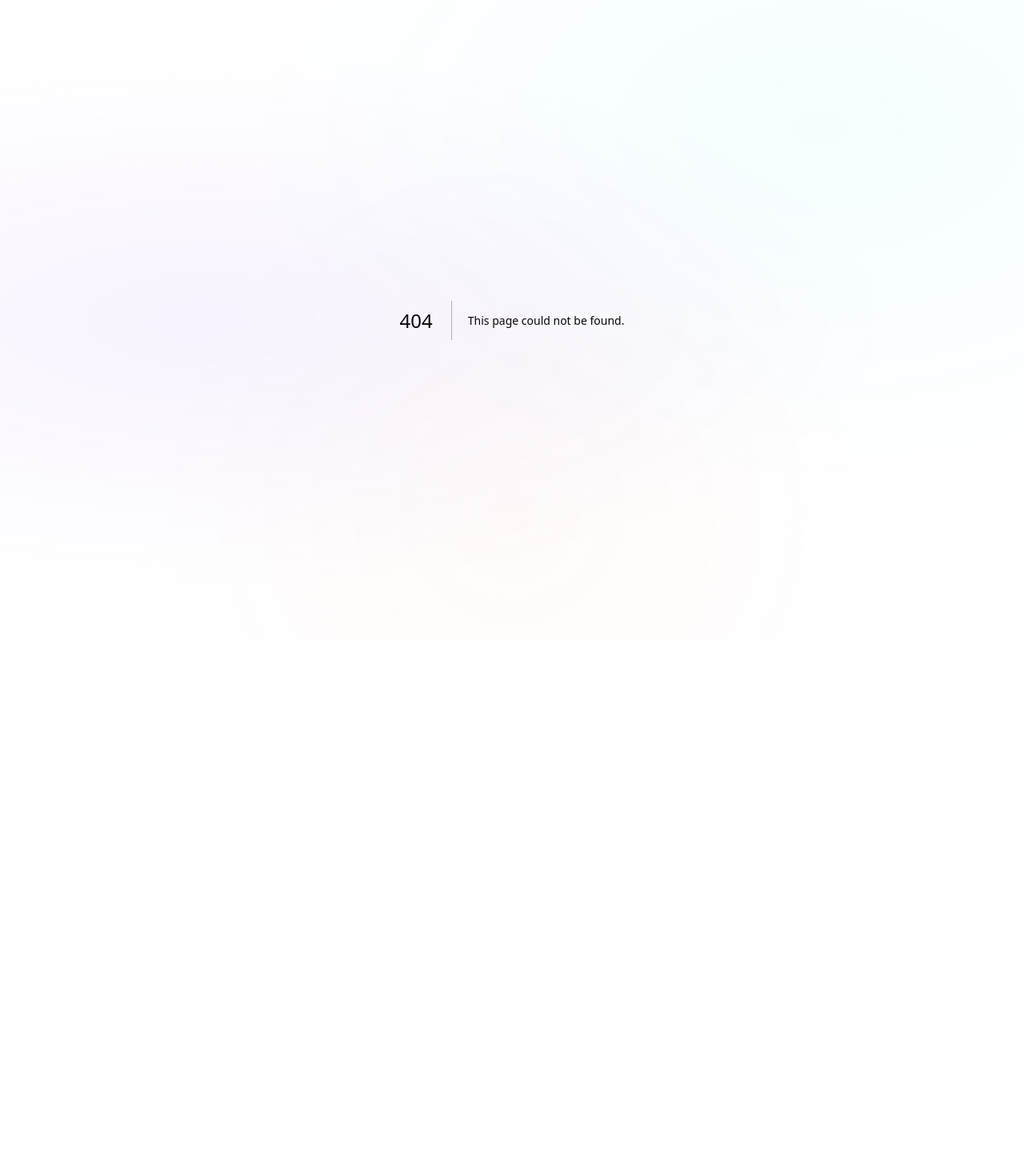
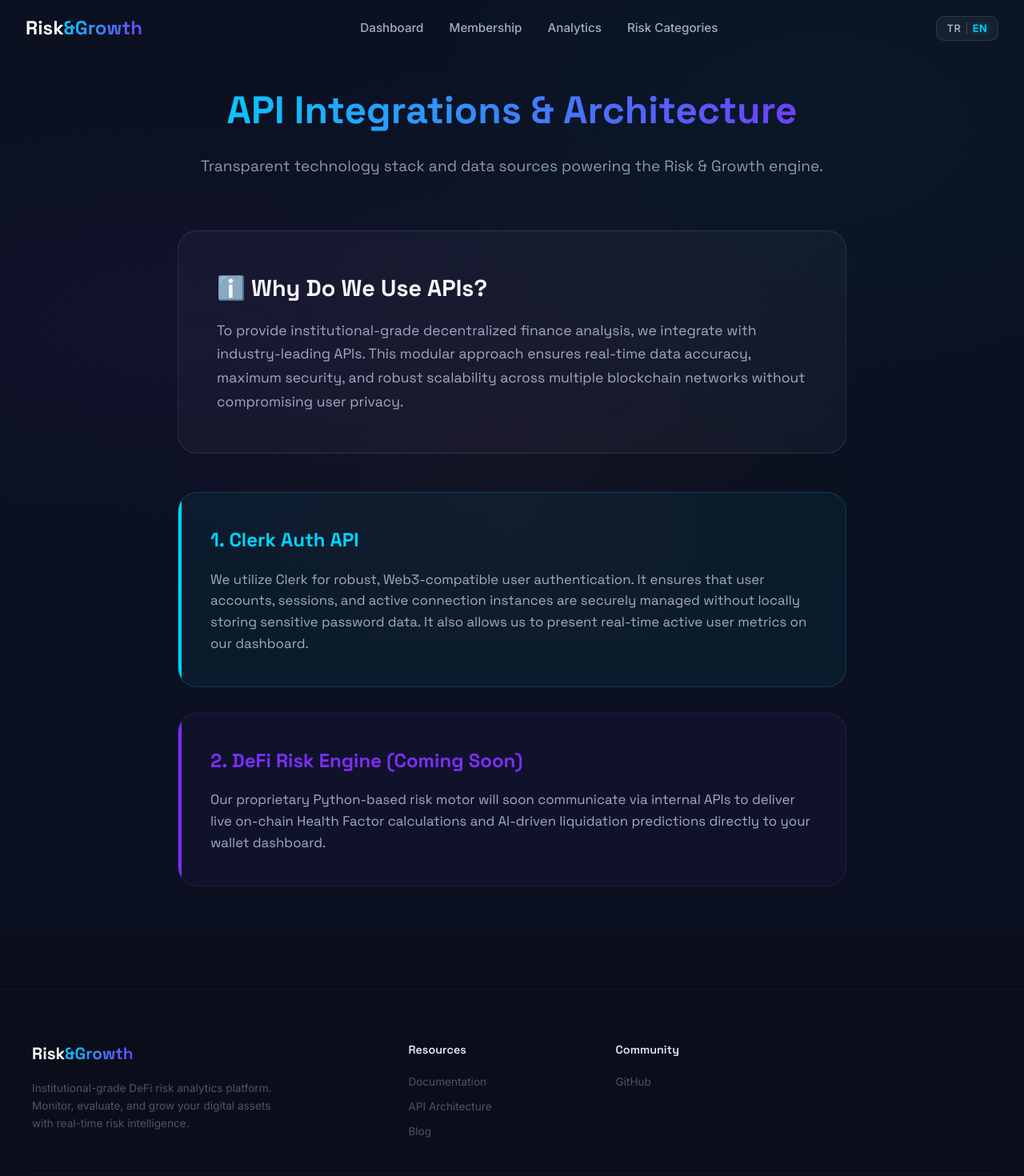
Before and after one commit to sudeugur/risk-and-growth, a Next.js app: page /api-docs in a window 1280 px wide. Before the commit this address had no page. Shown: the top 1470 px of the page at 80% size. Before the commit the page ends 800 px from the top, so only its background shows below. Built offline with nearby package versions, Linux system fonts and the light colour scheme; no server answers.

Commit message:
feat: add api architecture docs page and smart routing to navbar

```diff
--- /dev/null
+++ b/src/app/api-docs/page.js
@@ -0,0 +1,62 @@
+"use client";
+import { useLanguage } from "@/context/LanguageContext";
+import Navbar from "@/components/Navbar";
+import Footer from "@/components/Footer";
+
+export default function ApiDocsPage() {
+  const { t } = useLanguage();
+
+  return (
+    <>
+      <Navbar />
+      <main style={{ minHeight: '100vh', backgroundColor: '#0b1120', color: '#fff', paddingTop: '100px', paddingBottom: '4rem', fontFamily: '"Space Grotesk", sans-serif' }}>
+        <div style={{ maxWidth: '900px', margin: '0 auto', padding: '0 2rem' }}>
+
+          <div style={{ textAlign: 'center', marginBottom: '4rem' }}>
+            <h1 style={{ fontSize: '3rem', fontWeight: 'bold', marginBottom: '1rem', background: 'linear-gradient(to right, #00d4ff, #7b2ff7)', backgroundClip: 'text', WebkitBackgroundClip: 'text', color: 'transparent' }}>
+              {t("apiDocs.title")}
+            </h1>
+            <p style={{ fontSize: '1.2rem', color: '#8f9ba8', lineHeight: '1.6' }}>
+              {t("apiDocs.subtitle")}
+            </p>
+          </div>
+
+          <div style={{ background: 'rgba(255,255,255,0.03)', border: '1px solid rgba(255,255,255,0.1)', borderRadius: '24px', padding: '3rem', marginBottom: '3rem' }}>
+            <h2 style={{ fontSize: '1.8rem', color: '#ffffff', marginBottom: '1rem', display: 'flex', alignItems: 'center', gap: '1rem' }}>
+              ℹ️ {t("apiDocs.whyTitle")}
+            </h2>
+            <p style={{ fontSize: '1.1rem', color: '#a0aec0', lineHeight: '1.7' }}>
+              {t("apiDocs.whyDesc")}
+            </p>
+          </div>
+
+          <div style={{ display: 'grid', gap: '2rem' }}>
+            {/* Clerk API Card */}
+            <div style={{ background: 'rgba(0, 212, 255, 0.05)', border: '1px solid rgba(0, 212, 255, 0.2)', borderRadius: '24px', padding: '2.5rem', position: 'relative', overflow: 'hidden' }}>
+              <div style={{ position: 'absolute', top: 0, left: 0, width: '4px', height: '100%', background: '#00d4ff' }}></div>
+              <h3 style={{ fontSize: '1.5rem', color: '#00d4ff', marginBottom: '1rem' }}>
+                {t("apiDocs.clerkTitle")}
+              </h3>
+              <p style={{ fontSize: '1.05rem', color: '#a0aec0', lineHeight: '1.6' }}>
+                {t("apiDocs.clerkDesc")}
+              </p>
+            </div>
+
+            {/* Upcoming DeFi API Card */}
+            <div style={{ background: 'rgba(123, 47, 247, 0.05)', border: '1px solid rgba(123, 47, 247, 0.2)', borderRadius: '24px', padding: '2.5rem', position: 'relative', overflow: 'hidden' }}>
+              <div style={{ position: 'absolute', top: 0, left: 0, width: '4px', height: '100%', background: '#7b2ff7' }}></div>
+              <h3 style={{ fontSize: '1.5rem', color: '#7b2ff7', marginBottom: '1rem' }}>
+                {t("apiDocs.defiTitle")}
+              </h3>
+              <p style={{ fontSize: '1.05rem', color: '#a0aec0', lineHeight: '1.6' }}>
+                {t("apiDocs.defiDesc")}
+              </p>
+            </div>
+          </div>
+
+        </div>
+      </main>
+      <Footer />
+    </>
+  );
+}
--- a/src/components/Footer.jsx
+++ b/src/components/Footer.jsx
@@ -21,7 +21,7 @@ export default function Footer() {
           <div className={styles.linksGroup}>
             <h4 className={styles.linksTitle}>{t("footer.resources")}</h4>
             <a href="https://riskgrowth.my.canva.site" target="_blank" rel="noopener noreferrer" className={styles.footerLink}>{t("footer.documentation")}</a>
-            <a href="#" className={styles.footerLink}>API</a>
+            <a href="/api-docs" className={styles.footerLink} title={t("footer.apiTooltip")}>{t("footer.api")}</a>
             <a href="https://riskgrowth.my.canva.site" target="_blank" rel="noopener noreferrer" className={styles.footerLink}>{t("footer.blog")}</a>
           </div>
 
--- a/src/components/Navbar.jsx
+++ b/src/components/Navbar.jsx
@@ -1,5 +1,6 @@
 "use client";
 import { useState, useEffect } from "react";
+import { usePathname } from "next/navigation";
 import { useLanguage } from "@/context/LanguageContext";
 import { useAuth, UserButton } from "@clerk/nextjs";
 import styles from "./Navbar.module.css";
@@ -9,6 +10,7 @@ export default function Navbar({ walletAddress, onConnectWallet, onGoHome }) {
   const [menuOpen, setMenuOpen] = useState(false);
   const { locale, toggleLocale, t } = useLanguage();
   const { isSignedIn } = useAuth();
+  const pathname = usePathname();
 
   useEffect(() => {
     const handleScroll = () => setScrolled(window.scrollY > 20);
@@ -30,10 +32,14 @@ export default function Navbar({ walletAddress, onConnectWallet, onGoHome }) {
           style={isSignedIn ? { position: 'absolute', left: '50%', transform: 'translateX(-50%)' } : {}}
         >
           <a
-            href={walletAddress ? "#" : "#dashboard"}
+            href={
+              pathname === "/"
+                ? (walletAddress ? "#" : "#dashboard")
+                : (isSignedIn ? "/" : "/#dashboard")
+            }
             className={styles.link}
             onClick={(e) => {
-              if (walletAddress && onGoHome) {
+              if (pathname === "/" && walletAddress && onGoHome) {
                 e.preventDefault();
                 onGoHome();
               }
--- a/src/locales/en.js
+++ b/src/locales/en.js
@@ -96,6 +96,8 @@ const en = {
   "footer.riskFramework": "Risk Framework",
   "footer.resources": "Resources",
   "footer.documentation": "Documentation",
+  "footer.api": "API Architecture",
+  "footer.apiTooltip": "Discover the APIs and technology stack behind our platform",
   "footer.blog": "Blog",
   "footer.status": "Status",
   "footer.community": "Community",
@@ -133,7 +135,17 @@ const en = {
   "onboarding.step1Title": "Wallet Pairing",
   "onboarding.step1Desc": "After registering via the <a href='#dashboard' style='color: #00d4ff; text-decoration: underline;'>\"Explore Dashboard\"</a> button, connect your Web3 wallet using the newly appearing \"Connect Wallet\" button.",
   "onboarding.step2Title": "Risk Scanning",
-  "onboarding.step2Desc": "As soon as your wallet connects, our Python-based risk engine kicks in. The Protocol Risk table and your Health Factor calculation begin."
+  "onboarding.step2Desc": "As soon as your wallet connects, our Python-based risk engine kicks in. The Protocol Risk table and your Health Factor calculation begin.",
+
+  // API Docs Page
+  "apiDocs.title": "API Integrations & Architecture",
+  "apiDocs.subtitle": "Transparent technology stack and data sources powering the Risk & Growth engine.",
+  "apiDocs.whyTitle": "Why Do We Use APIs?",
+  "apiDocs.whyDesc": "To provide institutional-grade decentralized finance analysis, we integrate with industry-leading APIs. This modular approach ensures real-time data accuracy, maximum security, and robust scalability across multiple blockchain networks without compromising user privacy.",
+  "apiDocs.clerkTitle": "1. Clerk Auth API",
+  "apiDocs.clerkDesc": "We utilize Clerk for robust, Web3-compatible user authentication. It ensures that user accounts, sessions, and active connection instances are securely managed without locally storing sensitive password data. It also allows us to present real-time active user metrics on our dashboard.",
+  "apiDocs.defiTitle": "2. DeFi Risk Engine (Coming Soon)",
+  "apiDocs.defiDesc": "Our proprietary Python-based risk motor will soon communicate via internal APIs to deliver live on-chain Health Factor calculations and AI-driven liquidation predictions directly to your wallet dashboard."
 };
 
 export default en;
--- a/src/locales/tr.js
+++ b/src/locales/tr.js
@@ -96,6 +96,8 @@ const tr = {
   "footer.riskFramework": "Risk Çerçevesi",
   "footer.resources": "Kaynaklar",
   "footer.documentation": "Dokümantasyon",
+  "footer.api": "API Mimarisi",
+  "footer.apiTooltip": "Platformumuzu güçlendiren API'leri ve mimariyi keşfedin",
   "footer.blog": "Blog",
   "footer.status": "Durum",
   "footer.community": "Topluluk",
@@ -133,7 +135,17 @@ const tr = {
   "onboarding.step1Title": "Cüzdan Eşleştirme",
   "onboarding.step1Desc": "<a href='#dashboard' style='color: #00d4ff; text-decoration: underline;'>\"Paneli Keşfet\"</a> butonuna tıklayıp üye olduktan sonra, ekranda belirecek olan \"Cüzdanı Bağla\" butonu üzerinden Web3 cüzdanınızı eşleştirin.",
   "onboarding.step2Title": "Risk Tarama",
-  "onboarding.step2Desc": "Cüzdanınız bağlandığı an, Python tabanlı risk motorumuz devreye girer. Protokol Risk tablosu ve Health Factor (Sağlık Skoru) hesaplamanız başlar."
+  "onboarding.step2Desc": "Cüzdanınız bağlandığı an, Python tabanlı risk motorumuz devreye girer. Protokol Risk tablosu ve Health Factor (Sağlık Skoru) hesaplamanız başlar.",
+
+  // API Docs Page
+  "apiDocs.title": "API Entegrasyonları ve Mimari",
+  "apiDocs.subtitle": "Risk & Growth motorunu güçlendiren şeffaf teknoloji yığınımız ve veri kaynaklarımız.",
+  "apiDocs.whyTitle": "Neden API Kullanıyoruz?",
+  "apiDocs.whyDesc": "Kurumsal düzeyde merkeziyetsiz finans analizleri sunabilmek için endüstri lideri API'ler ile entegre çalışıyoruz. Bu modüler yaklaşım; anlık veri doğruluğu, maksimum güvenlik ve kullanıcı gizliliğinden ödün vermeden hızlı işlem kabiliyeti sağlar.",
+  "apiDocs.clerkTitle": "1. Clerk Auth API",
+  "apiDocs.clerkDesc": "Web3 uyumlu ve son derece güvenli bir kullanıcı kimlik doğrulama süreci için Clerk'i kullanıyoruz. Hassas verileri sunucularımızda tutmadan, oturum yönetimini kusursuz bir şekilde sağlar ve platformumuzun aktif (canlı) kullanıcı verilerini ekrana yansıtmamıza olanak tanır.",
+  "apiDocs.defiTitle": "2. DeFi Risk Motoru (Çok Yakında)",
+  "apiDocs.defiDesc": "Geliştirmekte olduğumuz yerel Python tabanlı risk analiz motorumuz, cüzdanınızdaki sistem hesaplamalarını ve yapay zeka destekli likidasyon tahminlerini anlık olarak panele yansıtmak üzere özel bir iç API köprüsü kullanacaktır."
 };
 
 export default tr;
```
